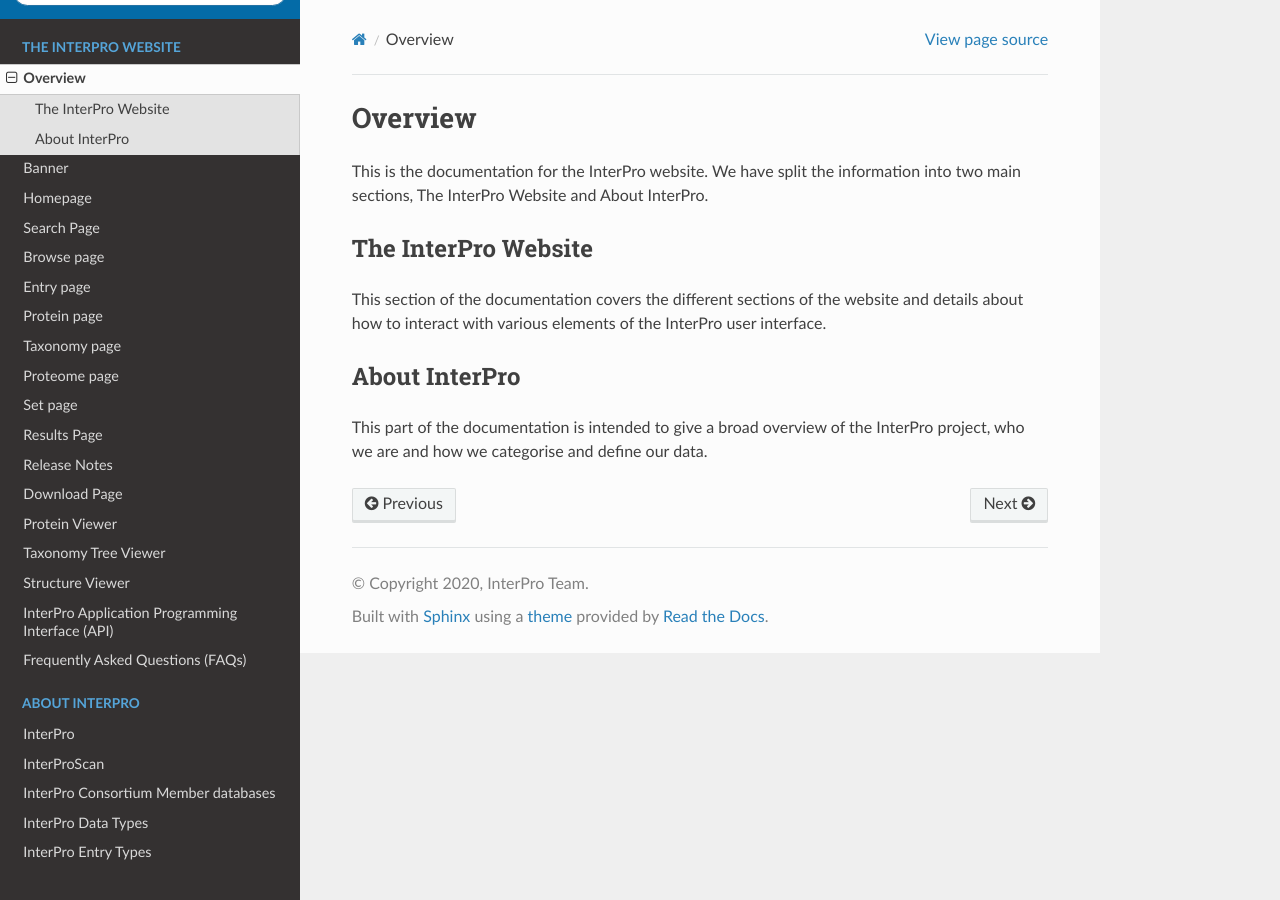
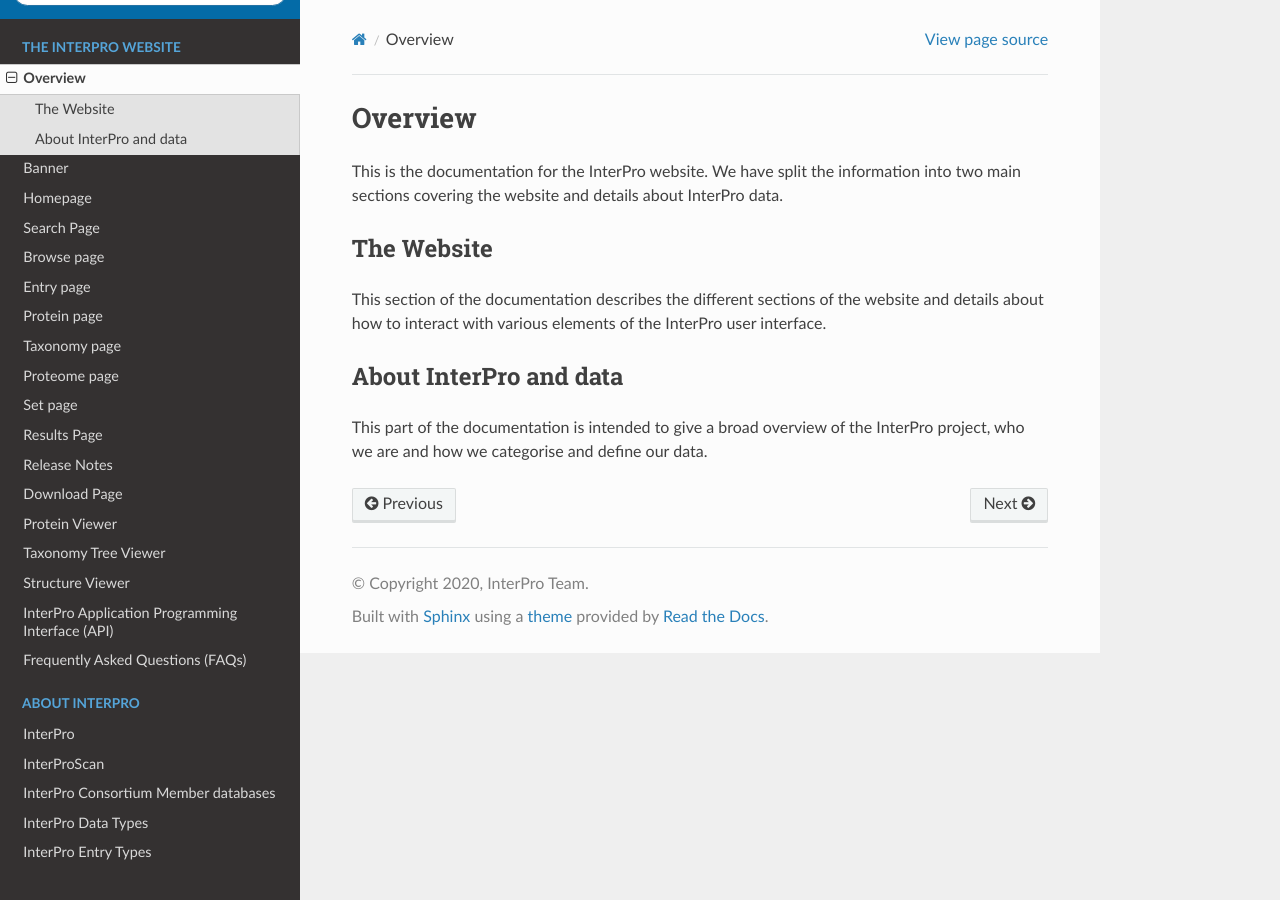
Before and after one commit to ProteinsWebTeam/interpro-docs, a Sphinx documentation site: the page built from docs/overview.rst, in a window 1280 px wide. Built offline with Sphinx 7.4.7 and the Read the Docs theme 2.0.0, drawn with Linux system fonts in a browser that asks for light colours.

Commit message:
added some more text

```diff
--- a/docs/browse.rst
+++ b/docs/browse.rst
@@ -10,6 +10,9 @@
 data in variety of different ways. The components on this page can be subdivided
 into those which are always displayed and those which depend on the type of data
 being viewed.
+
+The two key components on this page are the :ref:`Tabs` which show the details
+in the :ref:`Data_Display`.
 
 Browse page elements
 ====================
--- a/docs/overview.rst
+++ b/docs/overview.rst
@@ -3,19 +3,19 @@
 ########
 
 This is the documentation for the InterPro website. We have split the information
-into two main sections, The InterPro Website and About InterPro.
+into two main sections covering the website and details about InterPro data.
 
-********************
-The InterPro Website
-********************
+***********
+The Website
+***********
 
-This section of the documentation covers the different sections of the website
-and details about how to interact with various elements of the InterPro user
-interface.
+This section of the documentation describes the different sections of the
+website and details about how to interact with various elements of the InterPro
+user interface.
 
-**************
-About InterPro
-**************
+***********************
+About InterPro and data
+***********************
 
 This part of the documentation is intended to give a broad overview of the
 InterPro project, who we are and how we categorise and define our data.
```
